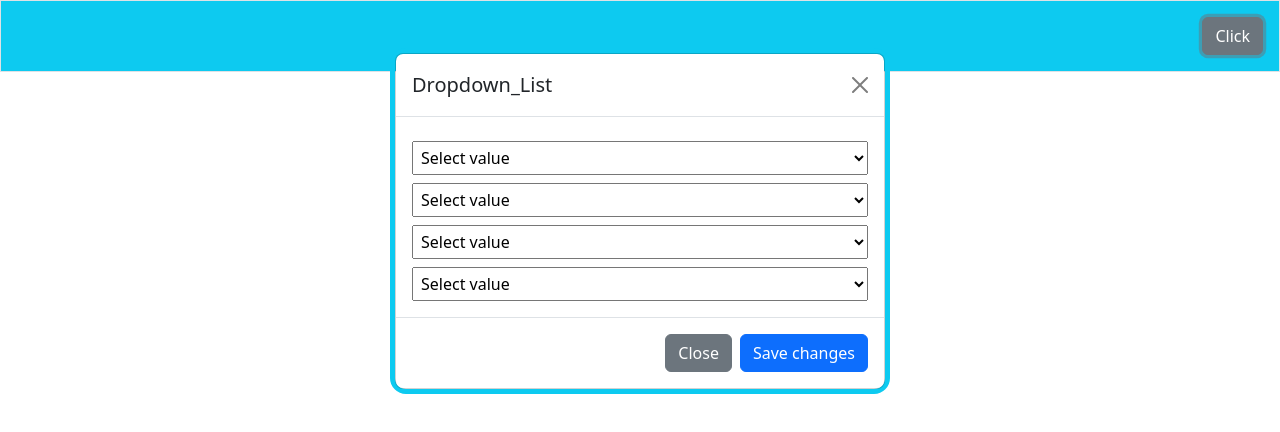
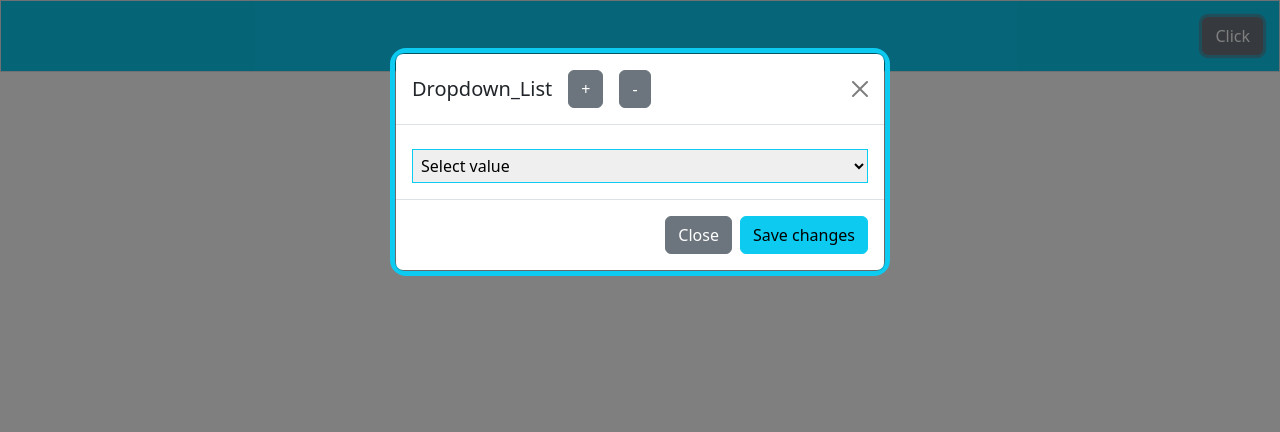
Before and after one commit to ayushi7459/Shopping_cart, a React (Vite) app: page /dropdown_menu in a window 1280 px wide. Both pictures are taken after a click on the button "Click". Shown: the top 432 px of the page. Built offline with nearby package versions, Linux system fonts and the light colour scheme; the HTML template or start-up script is replaced by a standard one.

Commit message:
set count

```diff
--- a/src/components/dropdown.tsx
+++ b/src/components/dropdown.tsx
@@ -3,13 +3,13 @@ import dropdown_list from '../dropdown.json';
 
 const Dropdown_menu = () => {
     const [modalOpen, setModalOpen] = useState(false);
-
+    const [count ,setCount] = useState(1);
     const DropdownElement = [];
 
-    for (let i = 0; i < 4; i++) {
+    for (let i = 0; i < count; i++) {
         DropdownElement.push(
             <div key={i}>
-                <select className='mt-2 p-1 w-100'>
+                <select className='mt-2 p-1 w-100 border border-info'>
                     <option>Select value</option>
                     {dropdown_list[i] ? (
                         dropdown_list[i].map((item, id) => (
@@ -23,18 +23,40 @@ const Dropdown_menu = () => {
         );
     }
 
+    const handleIncrease =()=>{
+        setCount(count+1);
+    }
+    const handleDecrease=()=>{
+      setCount(count-1);
+      if(count < 2){
+        setModalOpen(false)
+      }
+    }
+
     return (
         <div className='dropdown_page'>
             <div className='border bg-info d-flex justify-content-end'>
                 <button className='btn btn-secondary m-3 fw-normal' onClick={() => setModalOpen(true)}>Click</button>
             </div>
 
-            {modalOpen && (
-                <div className="modal d-block modalDiv">
+
+            {
+            modalOpen &&  (
+                <div className="modal d-block" style={{
+                    backgroundColor: 'rgba(0,0,0,0.5)',
+                    position: 'fixed',
+                    top: 0,
+                    left: 0,
+                    width: '100%',
+                    height: '100%',
+                    zIndex: 1050
+                }}>
                     <div className="modal-dialog border border-info border-5 rounded-4 mt-5">
                         <div className="modal-content">
                             <div className="modal-header">
                                 <h5 className="modal-title">Dropdown_List</h5>
+                                <button className='ml-3 btn btn-secondary' onClick={handleIncrease}>+</button>
+                                <button className='ml-3 btn btn-secondary' onClick={handleDecrease}>-</button>
                                 <button
                                     type="button" className="btn-close" onClick={() => setModalOpen(false)}></button>
                             </div>
@@ -43,7 +65,7 @@ const Dropdown_menu = () => {
                             </div>
                             <div className="modal-footer">
                                 <button type="button" className="btn btn-secondary" onClick={() => setModalOpen(false)}>Close</button>
-                                <button type="button" className="btn btn-primary" onClick={() => setModalOpen(false)}>Save changes</button>
+                                <button type="button" className="btn btn-info" onClick={() => setModalOpen(false)}>Save changes</button>
                             </div>
                         </div>
                     </div>
--- a/src/index.css
+++ b/src/index.css
@@ -41,15 +41,15 @@ body{
   height: 100%;
 }
 
-.modalDiv{
-  box-shadow: rgba(0,0,0,0.5);
+/* .modalDiv{
   position: fixed;
+  box-shadow: 0px 4px 10px rgba(0, 0, 0, 0.5);
   top: 0;
   left: 0;
   width: 100%;
   height: 100%;
   z-index: 1050;
-}
+} */
 
 .btn{
   height: 7%;
```
